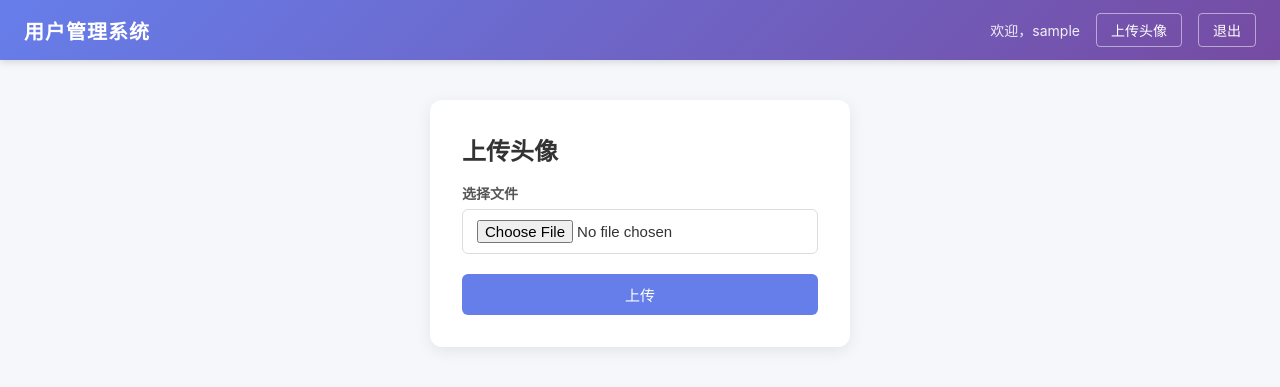
After one commit to hukangruoqi/user-manager, a Flask app: page /upload in a window 1280 px wide. The commit adds this page. Shown: the top 387 px of the page. Run offline with Flask 3, Linux system fonts and the light colour scheme; the visitor is signed in with stand-in values (Sample User, id 1).

Commit message:
fix: 修复无限制文件上传漏洞，新增文件类型校验、魔数校验、重命名

```diff
--- a/app.py
+++ b/app.py
@@ -1,11 +1,13 @@
 import sqlite3
 import os
 import re
-from flask import Flask, render_template, request, redirect, session
+import uuid
+from flask import Flask, render_template, request, redirect, session, url_for
 from werkzeug.security import generate_password_hash, check_password_hash
 
 app = Flask(__name__)
 app.secret_key = "dev-key-2025"
+app.config['MAX_CONTENT_LENGTH'] = 16 * 1024 * 1024  # 16MB
 
 DB_DIR = os.path.join(os.path.dirname(os.path.abspath(__file__)), "data")
 DB_PATH = os.path.join(DB_DIR, "users.db")
@@ -185,6 +187,72 @@ def change_password():
     return render_template("index.html", user=user, pw_success="密码修改成功")
 
 
+UPLOAD_DIR = os.path.join(os.path.dirname(os.path.abspath(__file__)), "static", "uploads")
+UPLOAD_EXTENSIONS = {'.png', '.jpg', '.jpeg', '.gif', '.webp'}
+
+
+def _validate_image(file_storage):
+    """校验文件后缀名和文件头魔数，合法图片返回 True，否则返回 False"""
+    # 1. 校验文件后缀
+    filename = file_storage.filename
+    ext = os.path.splitext(filename)[1].lower()
+    if ext not in UPLOAD_EXTENSIONS:
+        return False
+
+    # 2. 校验文件头魔数（magic bytes）
+    magic = file_storage.read(12)  # WebP 需要最多 12 字节
+    file_storage.seek(0)  # 重置文件指针，不影响后续 save()
+
+    # PNG: 89 50 4E 47 0D 0A 1A 0A
+    if ext == '.png' and magic[:8] == b'\x89PNG\r\n\x1a\n':
+        return True
+    # JPEG: FF D8 FF
+    if ext in ('.jpg', '.jpeg') and magic[:3] == b'\xff\xd8\xff':
+        return True
+    # GIF: GIF87a 或 GIF89a
+    if ext == '.gif' and magic[:6] in (b'GIF87a', b'GIF89a'):
+        return True
+    # WebP: RIFF .... WEBP
+    if ext == '.webp' and magic[:4] == b'RIFF' and magic[8:12] == b'WEBP':
+        return True
+
+    return False
+
+
+@app.route("/upload", methods=["GET", "POST"])
+def upload():
+    username = session.get("username")
+    if not username:
+        return redirect("/login")
+
+    error = None
+    file_url = None
+
+    if request.method == "POST":
+        file = request.files.get("file")
+        if not file or file.filename == "":
+            error = "请选择一个文件"
+        elif not _validate_image(file):
+            error = "只允许上传 PNG、JPG/JPEG、GIF、WebP 格式的图片文件"
+        else:
+            try:
+                ext = os.path.splitext(file.filename)[1].lower()
+                new_filename = uuid.uuid4().hex + ext
+                os.makedirs(UPLOAD_DIR, exist_ok=True)
+                save_path = os.path.join(UPLOAD_DIR, new_filename)
+                file.save(save_path)
+                file_url = url_for("static", filename=f"uploads/{new_filename}")
+            except Exception:
+                error = "文件上传失败，请重试"
+
+    return render_template("upload.html", error=error, file_url=file_url)
+
+
+@app.errorhandler(413)
+def request_entity_too_large(error):
+    return render_template("upload.html", error="文件大小超过限制（最大 16MB）"), 413
+
+
 @app.route("/logout")
 def logout():
     session.clear()
--- a/templates/base.html
+++ b/templates/base.html
@@ -14,6 +14,7 @@
         <div class="nav-right">
             {% if session.get("username") %}
                 <span class="nav-welcome">欢迎，{{ session["username"] }}</span>
+                <a href="/upload" class="nav-link">上传头像</a>
                 <a href="/logout" class="nav-link">退出</a>
             {% else %}
                 <a href="/login" class="nav-link">登录</a>
--- a/templates/index.html
+++ b/templates/index.html
@@ -10,6 +10,9 @@
                 <li><strong>邮箱：</strong>{{ user["email"] }}</li>
                 <li><strong>手机号：</strong>{{ user["phone"][:3] }}****{{ user["phone"][-4:] }}</li>
             </ul>
+            <div style="margin-top: 15px;">
+                <a href="/upload" class="btn btn-primary">上传头像</a>
+            </div>
         </div>
 
         <!-- 搜索功能 -->
--- /dev/null
+++ b/templates/upload.html
@@ -0,0 +1,27 @@
+{% extends "base.html" %}
+
+{% block content %}
+    <div class="card login-card">
+        <h2>上传头像</h2>
+        {% if error %}
+            <div class="error-msg">{{ error }}</div>
+        {% endif %}
+        <form method="post" enctype="multipart/form-data" class="login-form">
+            <div class="form-group">
+                <label for="file">选择文件</label>
+                <input type="file" id="file" name="file" required>
+            </div>
+            <button type="submit" class="btn btn-primary btn-block">上传</button>
+        </form>
+
+        {% if file_url %}
+            <div class="upload-result" style="margin-top: 20px; text-align: center;">
+                <h3>上传成功！</h3>
+                <img src="{{ file_url }}" alt="头像预览" style="max-width: 200px; max-height: 200px; border: 2px solid #ddd; border-radius: 8px; margin-top: 10px;">
+                <p style="margin-top: 10px; word-break: break-all;">
+                    <a href="{{ file_url }}" target="_blank">{{ file_url }}</a>
+                </p>
+            </div>
+        {% endif %}
+    </div>
+{% endblock %}
```
Also changed, not shown: static/uploads/14c4c0abc7a847f293e05ce1293659c0.png (added), static/uploads/b5a9a5e493b1415b89e6391ba621a68c.png (added), static/uploads/test_avatar.png (added).
